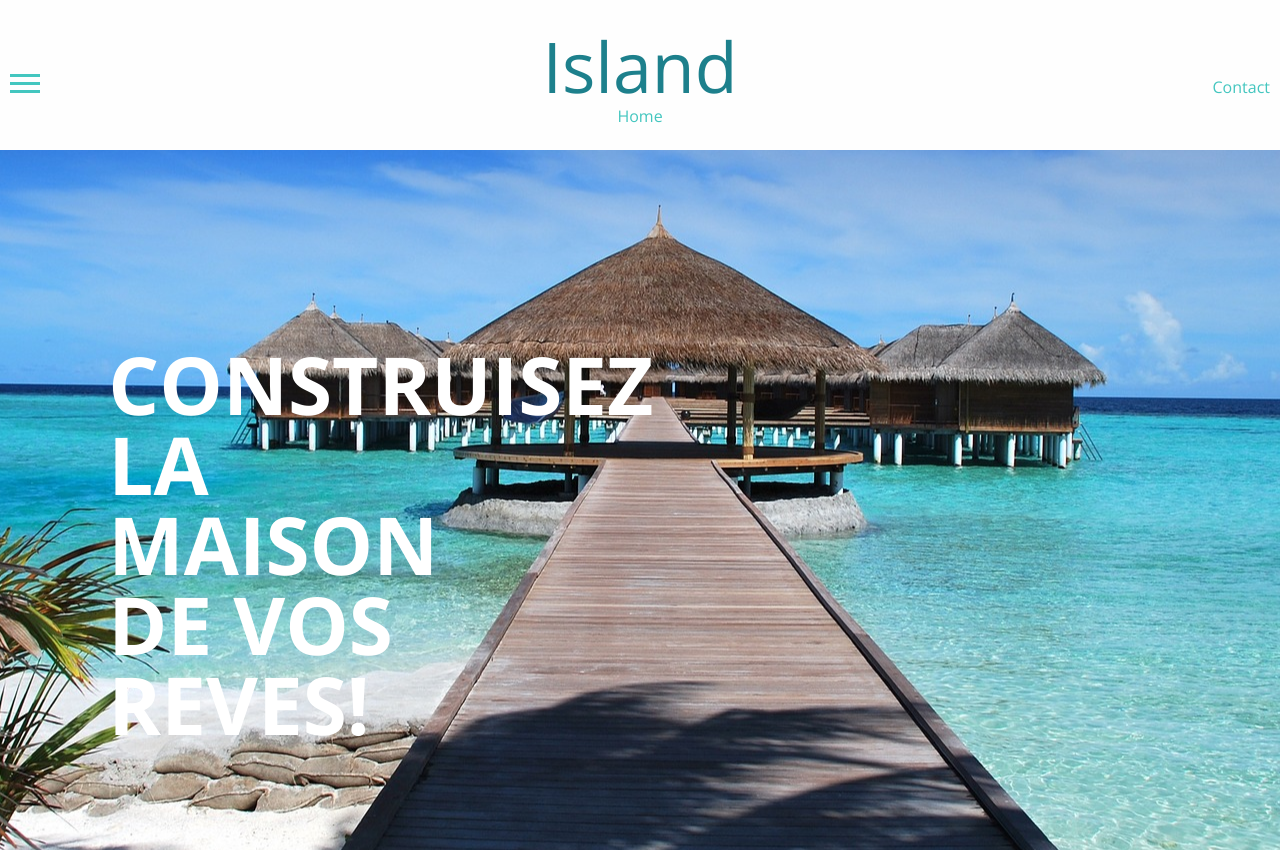
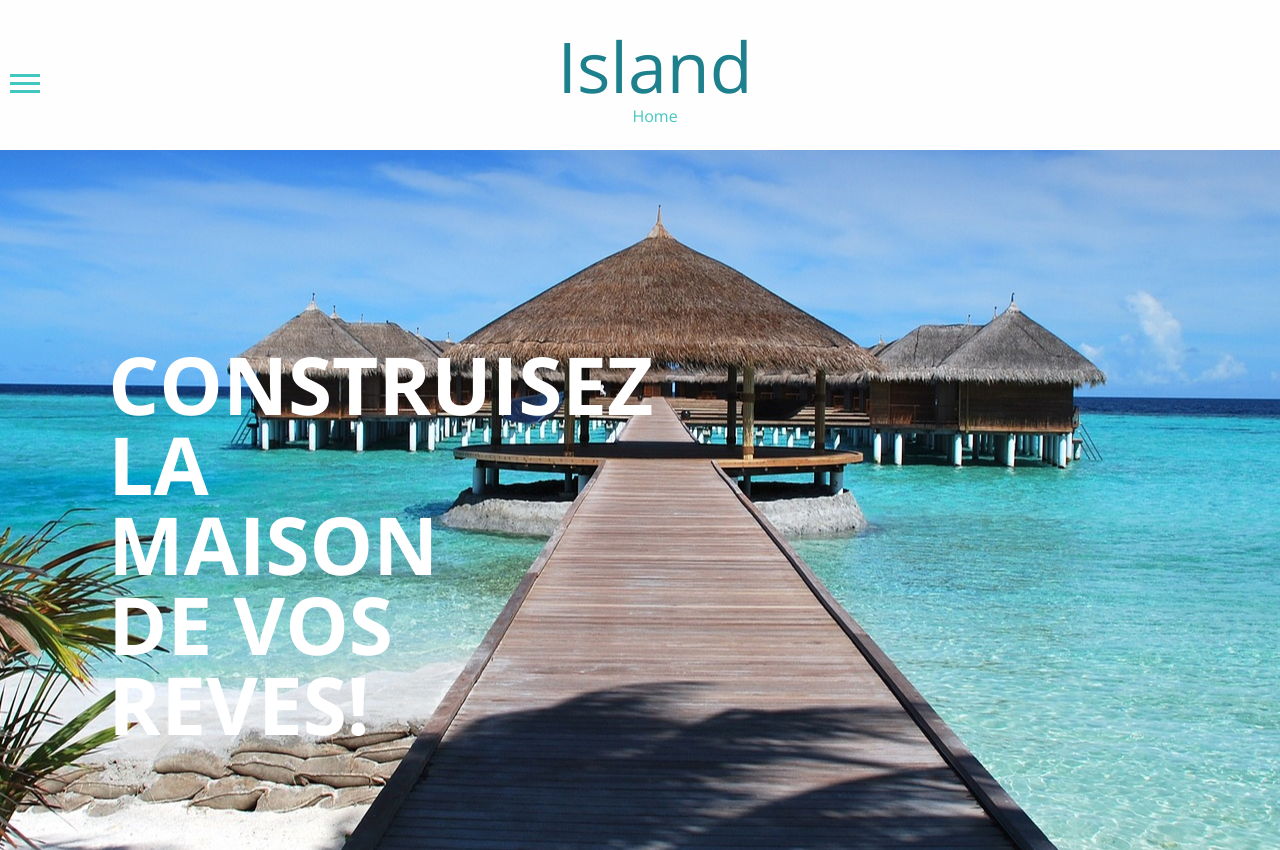
Before and after one commit to lucrampro/SIte_Voyage, a plain HTML site: page index.html in a window 1280 px wide. Shown: the top 850 px of the page. Drawn offline with nearby package versions, Linux system fonts and the light colour scheme.

Commit message:
changement de design mineur

```diff
--- a/index.html
+++ b/index.html
@@ -29,7 +29,7 @@
 
             <li class="logo"> <span>Island</span> Home </li>
 
-            <li class="contact-nav">Contact</li>
+
         </ul>
 
     </nav>
--- a/style.css
+++ b/style.css
@@ -3,6 +3,7 @@ body {
     font-family: 'Open Sans', sans-serif;
     background: #fefefe;
     color: #353535;
+
 }
 
 nav {
@@ -73,7 +74,7 @@ nav ul li {
     /*    position: absolute;*/
     cursor: pointer;
     display: table-cell;
-    width: 20%;
+
 }
 
 
@@ -94,7 +95,7 @@ nav ul li {
 
     margin: auto;
     text-align: center;
-    width: 50%;
+    width: 100%;
     display: table-cell;
 
 
@@ -109,13 +110,6 @@ nav ul li {
 
 }
 
-
-.contact-nav {
-
-    width: 20%;
-    display: table-cell;
-    text-align: right;
-}
 
 
 /*////////// MENU DE NAVIGATION //////////*/
```
Also changed, not shown: images/grey-circle.png (added).
